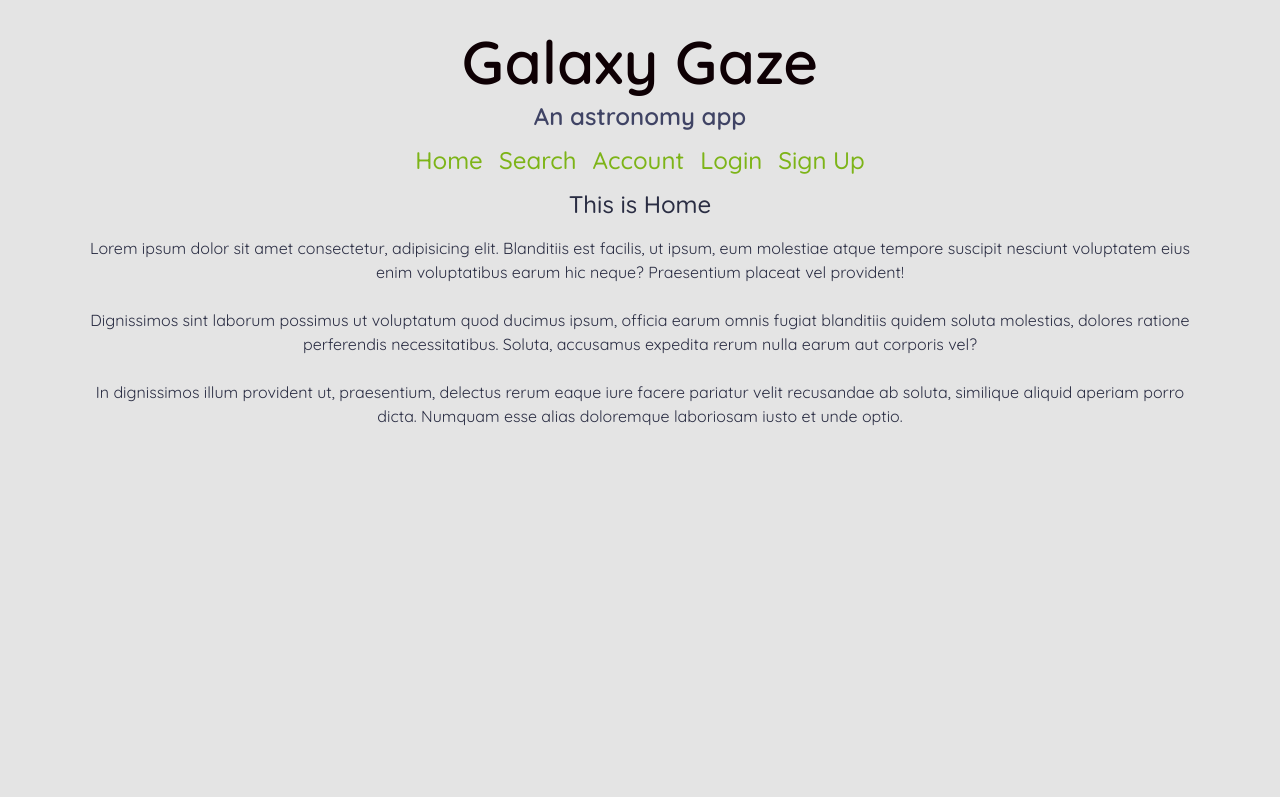
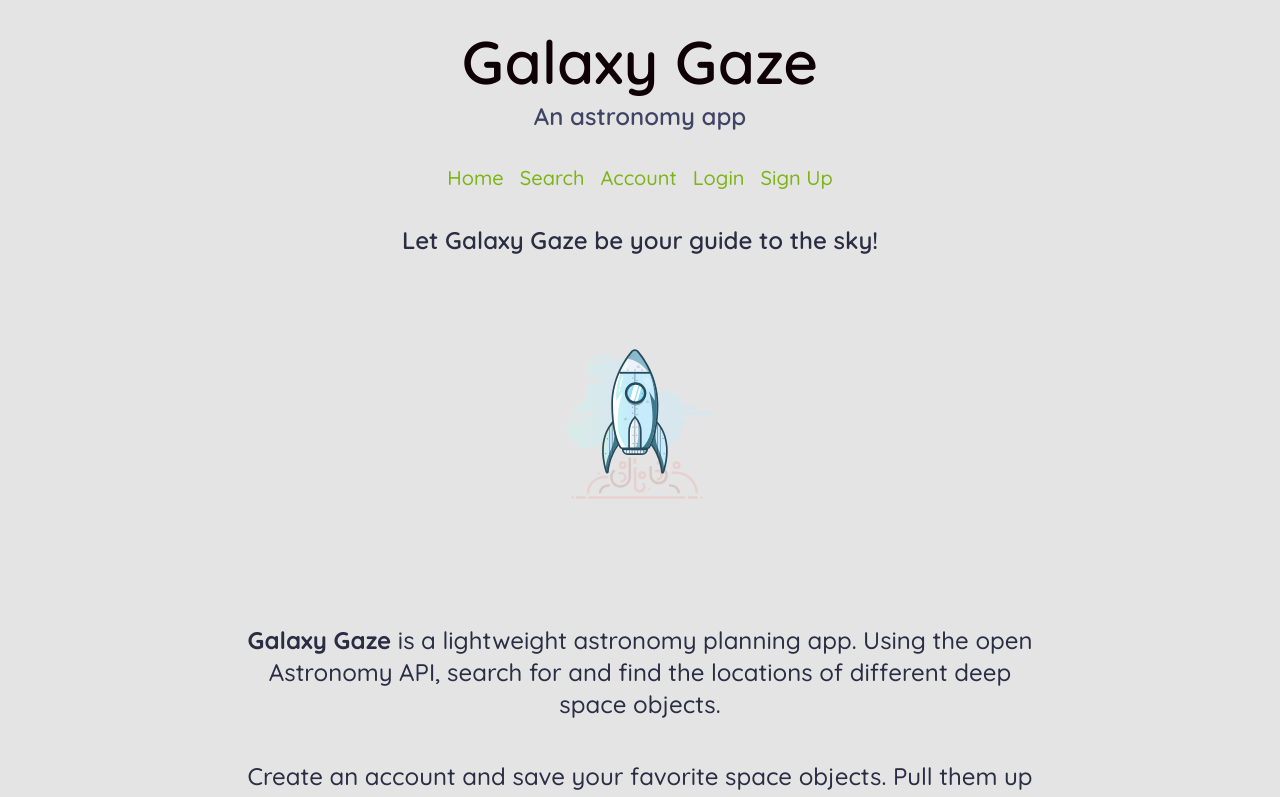
Before and after one commit to elliotvhill/capstone-fe, a React (Vite) app in the folder galaxy-gaze/: page / in a window 1280 px wide. Shown: the top 797 px of the page. Built offline with nearby package versions, Linux system fonts and the light colour scheme.

Commit message:
added home page illustration, more styling, app description

```diff
--- a/galaxy-gaze/src/App.jsx
+++ b/galaxy-gaze/src/App.jsx
@@ -35,7 +35,8 @@ function App() {
 
 
   return (
-    <div className='app flex-col justify-between bg-platinum-200 w-full h-screen'>
+    // <div className='app flex-col justify-between bg-gradient-to-b from-platinum-200  via-lapis-700 from-40% to-spacecadet-500 to-99% w-full h-full'>
+    <div className='app flex-col justify-between bg-platinum-200 w-full min-h-screen'>
         <UserContext.Provider value={{ userInfo, setUserInfo }}>
       <h1 className='text-licorice text-4xl md:text-6xl font-bold md:font-semibold pt-8 pb-2'>Galaxy Gaze</h1>
       <h2 className='text-xl md:text-2xl font-semibold text-spacecadet-400'>An astronomy app</h2>
--- a/galaxy-gaze/src/components/Home.jsx
+++ b/galaxy-gaze/src/components/Home.jsx
@@ -2,13 +2,14 @@ import Login from './Login'
 
 const Home = () => {
     return (
-        <div className='home text-spacecadet-500'>
-            <h2 className=' text-xl md:text-2xl my-2 font-medium'> This is Home </h2>
-            <div className='m-15 mx-20 text-xl md:text-base'>
-            <p className='mt-6 md:mt-4'>Lorem ipsum dolor sit amet consectetur, adipisicing elit. Blanditiis est facilis, ut ipsum, eum molestiae atque tempore suscipit nesciunt voluptatem eius enim voluptatibus earum hic neque? Praesentium placeat vel provident!</p>
-            <p className='mt-8 md:mt-6'>Dignissimos sint laborum possimus ut voluptatum quod ducimus ipsum, officia earum omnis fugiat blanditiis quidem soluta molestias, dolores ratione perferendis necessitatibus. Soluta, accusamus expedita rerum nulla earum aut corporis vel?</p>
-            <p className='mt-8 md:mt-6'>In dignissimos illum provident ut, praesentium, delectus rerum eaque iure facere pariatur velit recusandae ab soluta, similique aliquid aperiam porro dicta. Numquam esse alias doloremque laboriosam iusto et unde optio.</p>
+        <div className='home text-spacecadet-500 mx-8 md:mx-60 font-medium pb-20 text-xl md:text-2xl'>
+            <h2 className=' text-xl md:text-2xl my-2 font-semibold mt-8'> Let Galaxy Gaze be your guide to the sky! </h2>
+            <div className='flex justify-center'>
+            <img className="object-scale-down h-60 md:h-80" src="src/assets/rocket_silver.svg" alt="An illustration of a rocket." />
             </div>
+            <p className='mt-6 md:mt-10'> <span className='font-bold'>Galaxy Gaze</span> is a lightweight astronomy planning app. Using the open Astronomy API, search for and find the locations of different deep space objects.</p>
+            <p className='mt-8 md:mt-10'>Create an account and save your favorite space objects. Pull them up at any time to find their location in the sky!</p>
+            <p className='mt-8 md:mt-10'>Future updates will allow users to check and track stargazing conditions in their area, learn about and get alerts about astronomical events like full moons, meteor showers, etc., and share posts about their observations with friends.</p>
         </div>
     )
 }
--- a/galaxy-gaze/src/components/Nav.jsx
+++ b/galaxy-gaze/src/components/Nav.jsx
@@ -2,7 +2,7 @@ import { Link } from "react-router-dom"
 
 const Nav = () => {
     return (
-        <div className='nav flex-row space-x-4 text-xl md:text-2xl font-medium my-3'>
+        <div className='nav flex-row space-x-4 text-xl md:text-xl md:mt-8 font-medium my-3'>
             <Link
                 to='/'
                 className='text-greenyellow-700 hover:drop-shadow-[0px_2px_3px_var(--tw-shadow-color)] hover:shadow-greenyellow-200'
--- a/galaxy-gaze/tailwind.config.js
+++ b/galaxy-gaze/tailwind.config.js
@@ -23,6 +23,9 @@ export default {
         400: '#75547F',
         500: '#72497F',
       },
+      'lapis': {
+        700: '#04578B'
+      },
       'licorice': '#0E0004',
       'greenyellow': {
         200: '#D8FFB8',
```
Also changed, not shown: galaxy-gaze/src/assets/rocket_silver.svg (added).
